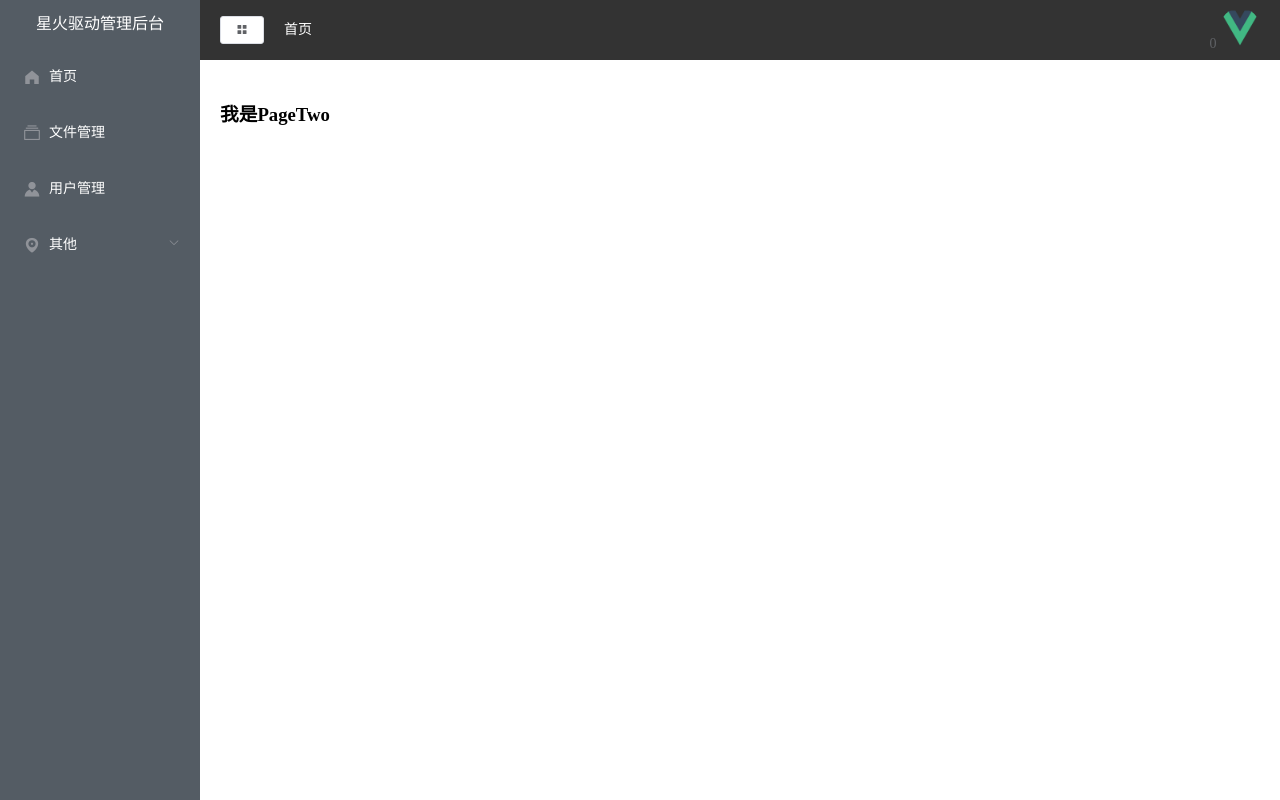
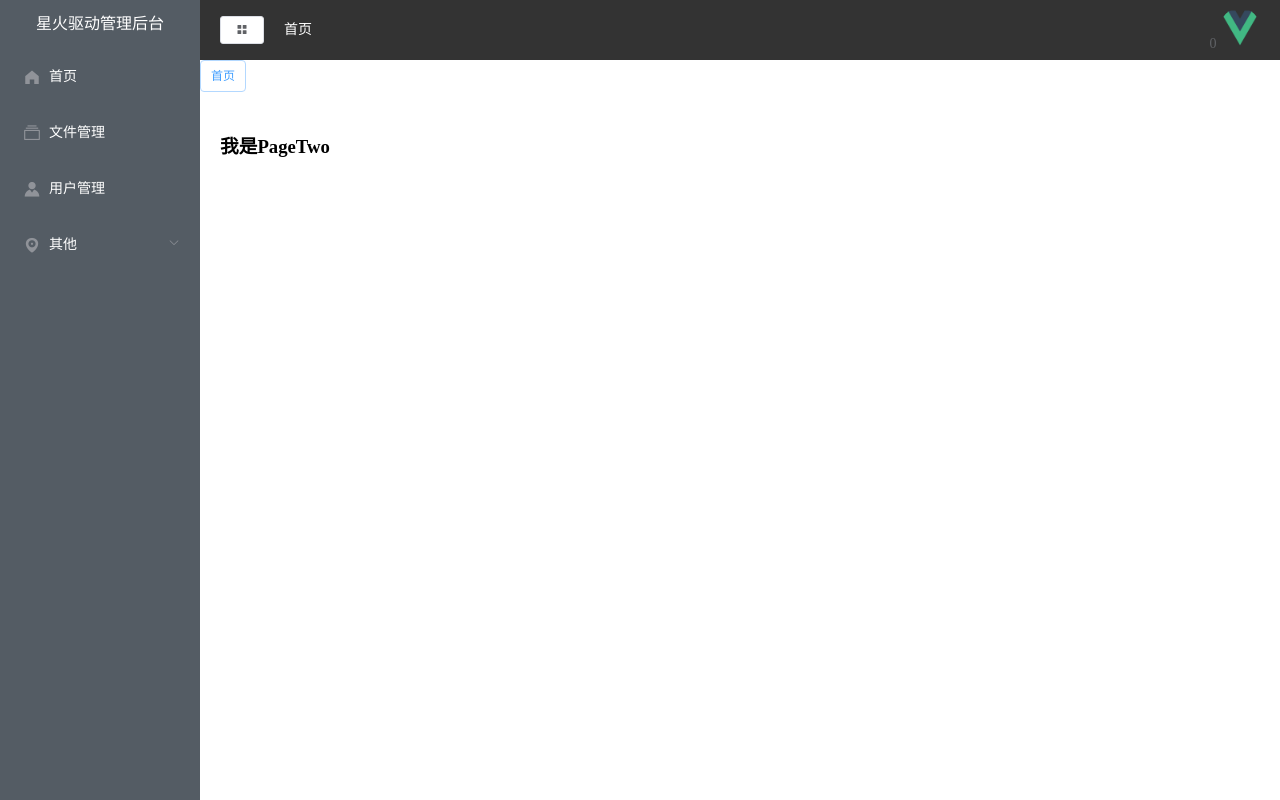
Before and after one commit to vmomenv/spark-driver-management-server-ui, a Vue app: page /#/page2 in a window 1280 px wide. Built offline with nearby package versions, Linux system fonts and the light colour scheme.

Commit message:
tag更新

```diff
--- /dev/null
+++ b/src/components/CommonTag.vue
@@ -0,0 +1,45 @@
+<template>
+    <div class="tabs">
+        <el-tag
+        v-for="(item,index) in tags"
+        :key="item.path"
+        :closable="item.name!=='home'"
+        :effect="$route.name === item.name ? 'dark' :'plain'"
+        @click="changeMenu(item)"
+        @close="handleClose(item,index)">
+
+
+        {{ item.label }}
+      </el-tag>
+    </div>
+</template>
+<script>
+import { mapState ,mapMutations} from 'vuex'
+export default{
+    name:"CommonTag",
+    data(){
+        return {}
+    },
+    computed:{
+        ...mapState({
+            tags:state => state.tab.tabsList
+    })
+    },
+    methods:{
+        ...mapMutations(['closeTag']),
+        //点击tag跳转的功能
+        changeMenu(item){
+            this.$router.push({name:item.name})
+        },
+        handleClose(item,index){
+            //调用store中的mutation
+            this.closeTag(item)
+            //点击tag删除
+            const length = this.tags.length-1
+
+        }
+    }
+}
+
+
+</script>
--- a/src/store/tab.js
+++ b/src/store/tab.js
@@ -27,6 +27,10 @@
                     state.tabsList.push(val)
                 }
             }
+        },
+        //删除指定tag
+        closeTag(item) {
+            console.log(item, 'item')
         }
     }
 }
--- a/src/views/Main.vue
+++ b/src/views/Main.vue
@@ -8,6 +8,7 @@
               <el-header>
                 <common-header/>
               </el-header>
+                  <common-tag/>
               <el-main>
                 <router-view></router-view>
               </el-main>
@@ -18,13 +19,15 @@
 <script>
 import CommonAside from '../components/CommonAside.vue';
 import CommonHeader from '../components/CommonHeader.vue'
+import CommonTag from '../components/CommonTag.vue'
 export default {
     data(){
         return{}
     },
     components:{
         CommonAside,
-        CommonHeader
+        CommonHeader,
+        CommonTag
     }
 }
 </script>
```
Also changed, not shown: src/router/index.js (+5 -5 lines).
